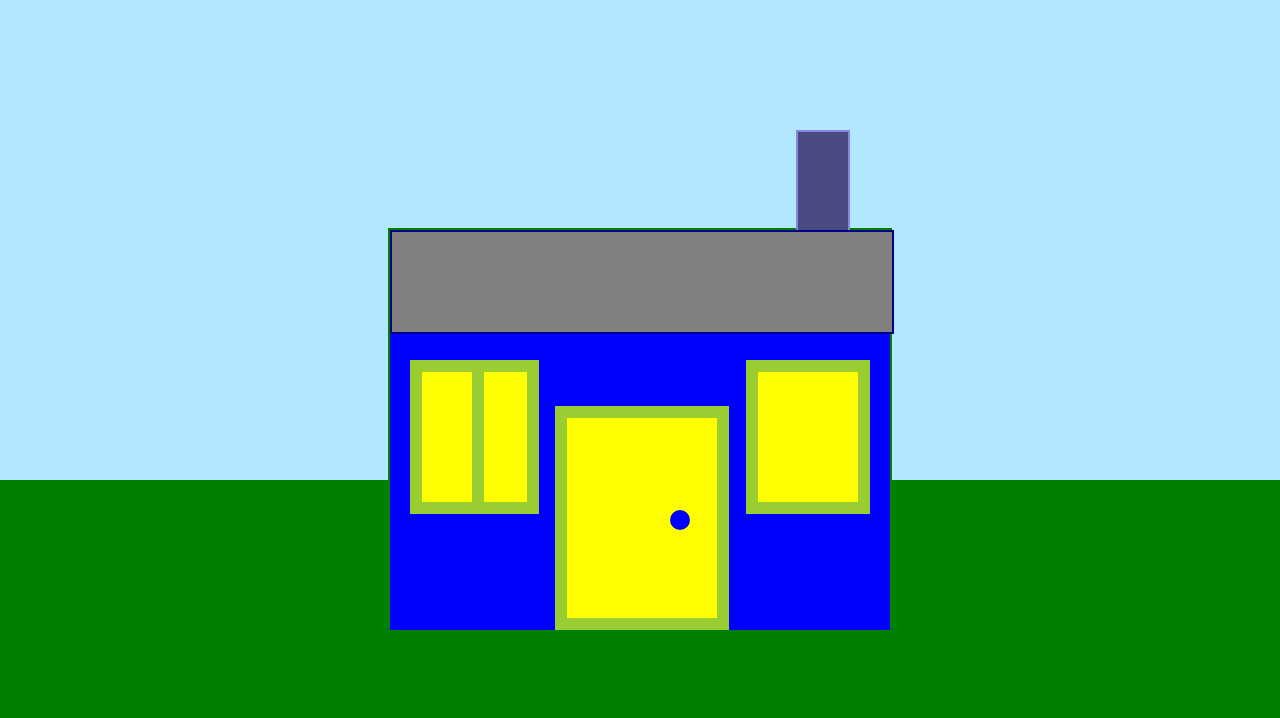
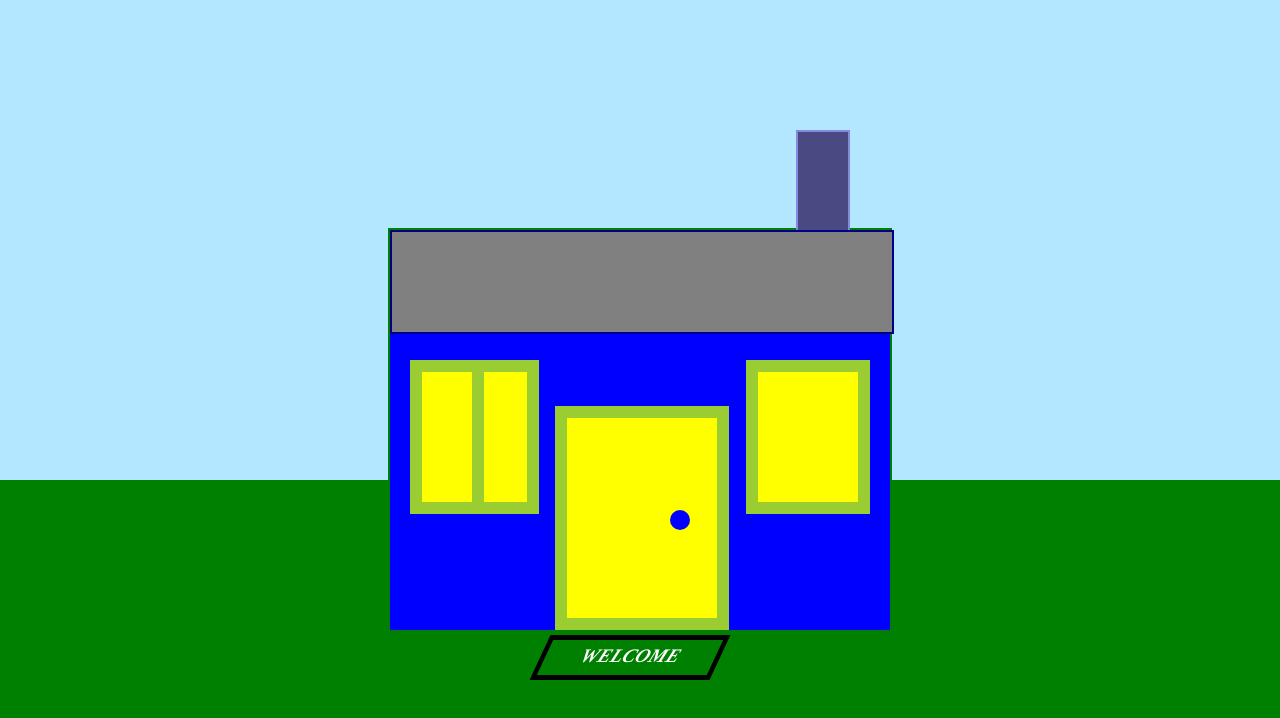
Before and after one commit to abdel1413/house, a plain HTML site: page index.html in a window 1280 px wide. Drawn offline with Linux system fonts and the light colour scheme.

Commit message:
done the project

```diff
--- a/index.html
+++ b/index.html
@@ -18,7 +18,7 @@
     <div id='window-2-1'></div>
     <div id='door'></div>
     <div id="padlock"></div>
-    <div id="Welcome">Welcome</div>
+    <div id="welcome">WELCOME</div>
 </div>
 
 </body>
--- a/styles.css
+++ b/styles.css
@@ -119,15 +119,20 @@ background-color: blue;
  }
 #welcome{
     position: absolute;
-    bottom: 50px;
-  left: 240px;
-    z-index: 5;
+    bottom: -50px;
+  left: 150px;
     color: white;
-    padding: 20px;
     border: 2px solid black;
-    border-width: .5em;
-    width: 50px;
-    height: 20px;
-    background-color: beige;
+    border-width: .3em;
+    width: 160px;
+    height: 25px;
+    padding: 5px;
+    font-size: 1.2em;
+    font-style: italic;
+    font-weight: bold;
+    text-align: center;
+    transform: skewX(-25deg);
+    background-color: transparent
+
 
 }
```
